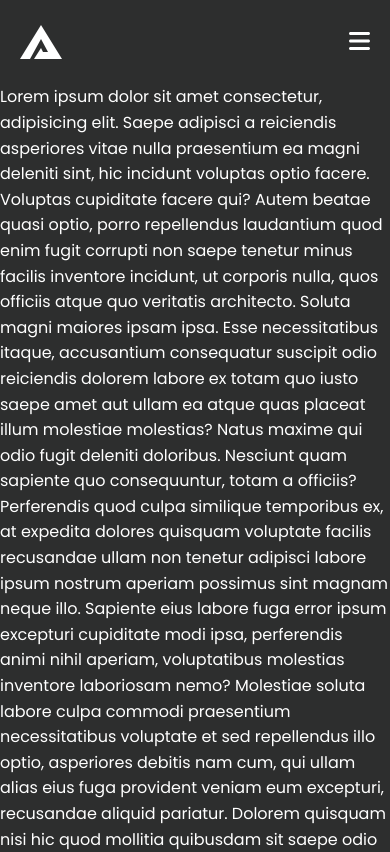
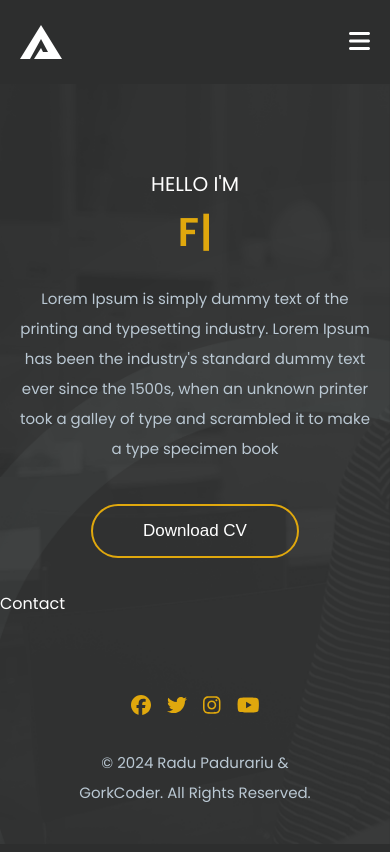
Before and after one commit to RaduPadurariu/routertemplates, a React (Vite) app: page / in a window 390 px wide. Shown: the top 852 px of the page. Built offline with nearby package versions, Linux system fonts and the light colour scheme.

Commit message:
Implement responsive Hero Page with TypeWriter library

```diff
--- a/package.json
+++ b/package.json
@@ -17,7 +17,8 @@
     "react": "^18.3.1",
     "react-dom": "^18.3.1",
     "react-icons": "^5.3.0",
-    "react-router-dom": "6.4"
+    "react-router-dom": "6.4",
+    "typewriter-effect": "^2.21.0"
   },
   "devDependencies": {
     "@eslint/js": "^9.13.0",
--- a/src/components/Footer/Footer.module.scss
+++ b/src/components/Footer/Footer.module.scss
@@ -6,6 +6,7 @@
   .footer_container {
     @include flex(center, center, column);
     width: 100%;
+    text-align: center;
 
     ul {
       @include flex();
--- a/src/components/Navbar/Navbar.module.scss
+++ b/src/components/Navbar/Navbar.module.scss
@@ -89,7 +89,7 @@
           top: calc(max(10vh, 60px));
           left: 0;
           width: 100%;
-          height: 100vh;
+          height: 90vh;
           background-color: $heading-background;
         }
 
--- a/src/pages/sections/HeroPage/HeroPage.module.scss
+++ b/src/pages/sections/HeroPage/HeroPage.module.scss
@@ -0,0 +1,60 @@
+@use "../../../styles/global" as *;
+
+.heroPage {
+  &::after {
+    content: "";
+    position: absolute;
+    top: 0;
+    left: 0;
+    background-image: url("/images/home-bg.png");
+    background-size: cover;
+    background-attachment: fixed;
+    z-index: -1;
+    width: 100%;
+    height: 90vh;
+  }
+  position: relative;
+  .heroPage-content {
+    @include flex(center, center, column);
+    text-align: center;
+    max-width: 50%;
+
+    h3 {
+      font-size: 20px;
+      font-weight: 400;
+    }
+
+    h1 {
+      font-size: 60px;
+      font-weight: 600;
+      color: $primary-text;
+    }
+
+    button {
+      padding: 15px 50px;
+      margin-top: 20px;
+    }
+  }
+}
+
+// Responsive
+
+@media (max-width: 768px) {
+  .heroPage {
+    height: 60vh;
+    .heroPage-content {
+      padding: 0 20px;
+      max-width: 100%;
+    }
+  }
+}
+
+@media (max-width: 500px) {
+  .heroPage {
+    .heroPage-content {
+      h1 {
+        font-size: 40px;
+      }
+    }
+  }
+}
--- a/src/pages/sections/HeroPage/HeroPage.tsx
+++ b/src/pages/sections/HeroPage/HeroPage.tsx
@@ -1,111 +1,33 @@
+import TypewriterComponent from "typewriter-effect";
+import styles from "./HeroPage.module.scss";
+
 const HeroPage = () => {
   return (
-    <div>
-      Lorem ipsum dolor sit amet consectetur, adipisicing elit. Saepe adipisci a
-      reiciendis asperiores vitae nulla praesentium ea magni deleniti sint, hic
-      incidunt voluptas optio facere. Voluptas cupiditate facere qui? Autem
-      beatae quasi optio, porro repellendus laudantium quod enim fugit corrupti
-      non saepe tenetur minus facilis inventore incidunt, ut corporis nulla,
-      quos officiis atque quo veritatis architecto. Soluta magni maiores ipsam
-      ipsa. Esse necessitatibus itaque, accusantium consequatur suscipit odio
-      reiciendis dolorem labore ex totam quo iusto saepe amet aut ullam ea atque
-      quas placeat illum molestiae molestias? Natus maxime qui odio fugit
-      deleniti doloribus. Nesciunt quam sapiente quo consequuntur, totam a
-      officiis? Perferendis quod culpa similique temporibus ex, at expedita
-      dolores quisquam voluptate facilis recusandae ullam non tenetur adipisci
-      labore ipsum nostrum aperiam possimus sint magnam neque illo. Sapiente
-      eius labore fuga error ipsum excepturi cupiditate modi ipsa, perferendis
-      animi nihil aperiam, voluptatibus molestias inventore laboriosam nemo?
-      Molestiae soluta labore culpa commodi praesentium necessitatibus voluptate
-      et sed repellendus illo optio, asperiores debitis nam cum, qui ullam alias
-      eius fuga provident veniam eum excepturi, recusandae aliquid pariatur.
-      Dolorem quisquam nisi hic quod mollitia quibusdam sit saepe odio enim
-      fugiat velit consequuntur impedit, sed quo id iure nobis suscipit ducimus.
-      Repudiandae minus praesentium aperiam. Asperiores mollitia corrupti
-      incidunt, amet impedit veritatis magni quam dicta, odit temporibus modi.
-      Consectetur eius numquam fuga porro dolor deleniti illum mollitia ratione?
-      Dolores fugit libero corporis? Id perferendis blanditiis, quasi mollitia
-      explicabo nostrum iste delectus temporibus iure nemo, suscipit error
-      exercitationem dolor impedit in est quibusdam culpa natus tempora cumque!
-      Illo eius iure totam id quibusdam accusantium, aliquam et corporis ipsam,
-      natus quasi! Architecto deleniti cupiditate cum ipsa odit ipsam in sint
-      ducimus, deserunt velit neque obcaecati animi reprehenderit exercitationem
-      repudiandae eum, quam aliquid sequi voluptas? Placeat vel, cumque ipsum,
-      illum quae impedit expedita animi consequatur totam dicta earum eos quam
-      fuga tempora adipisci obcaecati officiis doloremque? Deserunt, quos velit
-      exercitationem, officiis dolor quas temporibus reiciendis necessitatibus
-      saepe distinctio earum voluptatum fugiat molestias libero amet est
-      obcaecati pariatur laudantium et? Ex, unde recusandae consectetur vero
-      dolor vel quaerat adipisci illo voluptates repellat rerum, et excepturi
-      incidunt possimus, non vitae minus esse facilis cupiditate? Rem
-      perspiciatis vel libero tenetur quisquam reiciendis dolor explicabo beatae
-      non blanditiis atque, maiores, magnam labore voluptatum aliquam. Beatae
-      itaque ducimus saepe voluptas possimus dolor architecto doloribus
-      consequuntur omnis assumenda! Vero eligendi quia nesciunt dolorum corrupti
-      tempore facilis quidem delectus a. A vero illo minus accusantium
-      consequuntur velit qui, ullam laboriosam vitae amet reprehenderit tempora
-      perspiciatis magnam sint repudiandae consectetur. Odit, ut fuga hic modi
-      praesentium pariatur! Impedit tempore a placeat totam perferendis harum
-      vero illo omnis veniam similique voluptate blanditiis maxime sit id ipsum
-      ut ab sint, aut autem repellat? Atque sint, commodi fugiat esse minima
-      dolor ex temporibus maxime alias unde molestias laudantium praesentium,
-      rem officia, quisquam voluptatum eius excepturi numquam enim. Vero,
-      facilis facere error fugiat dolorem eaque iusto amet debitis veniam
-      consectetur! Doloribus quia soluta unde pariatur qui dolores ut voluptates
-      quos consequuntur iure consequatur magni veritatis nobis excepturi
-      praesentium corporis, laudantium suscipit? Laboriosam sapiente, ad
-      suscipit sit quo quam voluptates! Quam, quis optio dolore cupiditate
-      officia facilis tempore saepe autem accusantium obcaecati impedit qui
-      alias ullam. Animi officia nam hic sed, facilis, harum quaerat doloribus
-      quod alias deserunt vel cupiditate molestiae laborum? Alias soluta
-      voluptas tempora! Ducimus placeat blanditiis harum ipsam. Officiis
-      voluptates itaque quibusdam architecto, asperiores non facilis, suscipit
-      autem eos omnis distinctio culpa sint qui deserunt rerum consequuntur rem
-      sunt, eaque fuga totam fugiat blanditiis corrupti. Ipsum et dicta ullam
-      omnis praesentium eligendi ea. Laborum cum perferendis dignissimos ratione
-      odit accusantium sint ipsum, ea officia. Ducimus hic eveniet eius porro,
-      dolor consequatur a nesciunt, ullam possimus dolore ipsum. Earum
-      reiciendis, corrupti illum adipisci iure nihil veniam aut delectus ipsum
-      facere totam vero explicabo vel sint in dolore temporibus similique labore
-      porro dignissimos optio amet accusantium a sunt. Illo placeat iure quod
-      harum at tenetur sequi iusto doloribus amet asperiores et distinctio
-      officia modi molestiae corporis, aliquid accusamus. Eaque ut laborum unde
-      dicta sequi, consequuntur voluptatum, tempore quas quisquam alias cum
-      aperiam ea quidem nesciunt iure sunt, in at sit! Quaerat aperiam soluta
-      maxime non corrupti consectetur cumque, rem iste laboriosam error,
-      consequatur autem iusto? Architecto velit animi fugit vero ut reiciendis
-      nam suscipit minima facere ipsum esse exercitationem, doloribus ipsa
-      tenetur voluptas sed, cum, atque quos iusto unde. Delectus quia sed
-      incidunt laborum nulla aspernatur! Eum adipisci quasi iste dolor ratione,
-      laboriosam, non temporibus, ipsum qui at doloremque voluptatum! Illo eius
-      esse ex, corrupti pariatur molestias? Ad odio veniam assumenda nihil
-      voluptatibus optio. Dignissimos recusandae cupiditate, ad, qui natus vitae
-      adipisci incidunt repellendus tenetur dolorum expedita harum dolorem, odit
-      ullam iusto ratione aliquam. Est, fuga et saepe quas magni illum! Mollitia
-      hic facere exercitationem sapiente repellendus quasi voluptates fugiat.
-      Assumenda, repellat? Inventore quasi at omnis vero dolore hic earum dolor
-      ut doloribus quo, similique ullam, nesciunt quas! Beatae molestias
-      pariatur, reiciendis error laudantium provident tempora aperiam dolorum
-      eaque dolore. Hic, reiciendis laborum. Perspiciatis voluptas beatae
-      necessitatibus, maxime soluta minima ratione in ea culpa ducimus mollitia
-      ipsa possimus unde laboriosam exercitationem pariatur sunt! Numquam est
-      debitis sed eligendi eum, quo delectus non suscipit cumque voluptatem
-      commodi blanditiis quod illo necessitatibus. Modi facere aperiam libero
-      provident sequi tempora molestias, at magni nisi cum, similique velit qui
-      itaque esse nobis ipsum placeat quod ea dolorem expedita maiores tenetur
-      consectetur enim ullam. Unde libero suscipit, beatae obcaecati itaque
-      mollitia minus quasi! Sit sequi non eos enim ipsum est? Atque sequi enim
-      vel, aliquid ducimus voluptatem, molestiae eveniet necessitatibus
-      consequuntur accusantium alias quaerat est porro similique aperiam error
-      quas laborum consequatur ipsum sunt numquam officiis totam. Repudiandae
-      necessitatibus quidem officiis, minus quod eveniet cumque, alias fugiat
-      eum non in nemo quisquam veniam, distinctio id libero commodi recusandae
-      sint omnis amet harum. Obcaecati debitis voluptates maxime sunt
-      voluptatibus! Non, maiores illum eos provident dolor eius soluta atque
-      explicabo minus quia. Minima qui perferendis natus ratione voluptas at
-      quos repellendus cumque, quod sunt temporibus atque vero vel eius eum!
-      Dolorum, pariatur sunt. Magni, mollitia nesciunt.
-    </div>
+    <section className={styles.heroPage}>
+      <div className={`container ${styles["heroPage-content"]}`}>
+        <h3 className="fontSize">HELLO I'M</h3>
+        <h1>
+          <TypewriterComponent
+            options={{
+              strings: [
+                "RADU PADURARIU",
+                "FRONTEND DEVELOPER",
+                "REACT DEVELOPER",
+              ],
+              autoStart: true,
+              loop: true,
+            }}
+          />
+        </h1>
+        <p>
+          Lorem Ipsum is simply dummy text of the printing and typesetting
+          industry. Lorem Ipsum has been the industry's standard dummy text ever
+          since the 1500s, when an unknown printer took a galley of type and
+          scrambled it to make a type specimen book
+        </p>
+        <button className="primaryBtn">Download CV</button>
+      </div>
+    </section>
   );
 };
 
--- a/src/styles/main.scss
+++ b/src/styles/main.scss
@@ -44,12 +44,6 @@ h6 {
   font-weight: 400;
 }
 
-.container {
-  width: 80%;
-  margin: auto;
-  display: flex;
-}
-
 // Flex
 
 .flex {
@@ -84,6 +78,17 @@ h6 {
   @include flex($wrap: wrap);
 }
 
+// Main styles
+.container {
+  width: 80%;
+  margin: auto;
+}
+
+section {
+  height: 90vh;
+  @include flex($align: "center");
+}
+
 // Buttons
 button {
   border: none;
@@ -93,7 +98,6 @@ button {
   background-color: $primary-background;
   color: $white-text;
   border-radius: 50px;
-
   cursor: pointer;
 }
 
@@ -103,7 +107,7 @@ button {
 
 .primaryBtn {
   background: none;
-  border: 2px solid $primary-background;
+  border: 2px solid $primary-text;
 }
 
 li {
@@ -117,4 +121,9 @@ li {
     width: 100%;
     padding: 0 20px;
   }
+
+  section {
+    height: auto;
+    padding-top: 50px;
+  }
 }
```
Also changed, not shown: public/images/home-bg.png (added), 1 other file (tests, documents, lock files or other folders).
